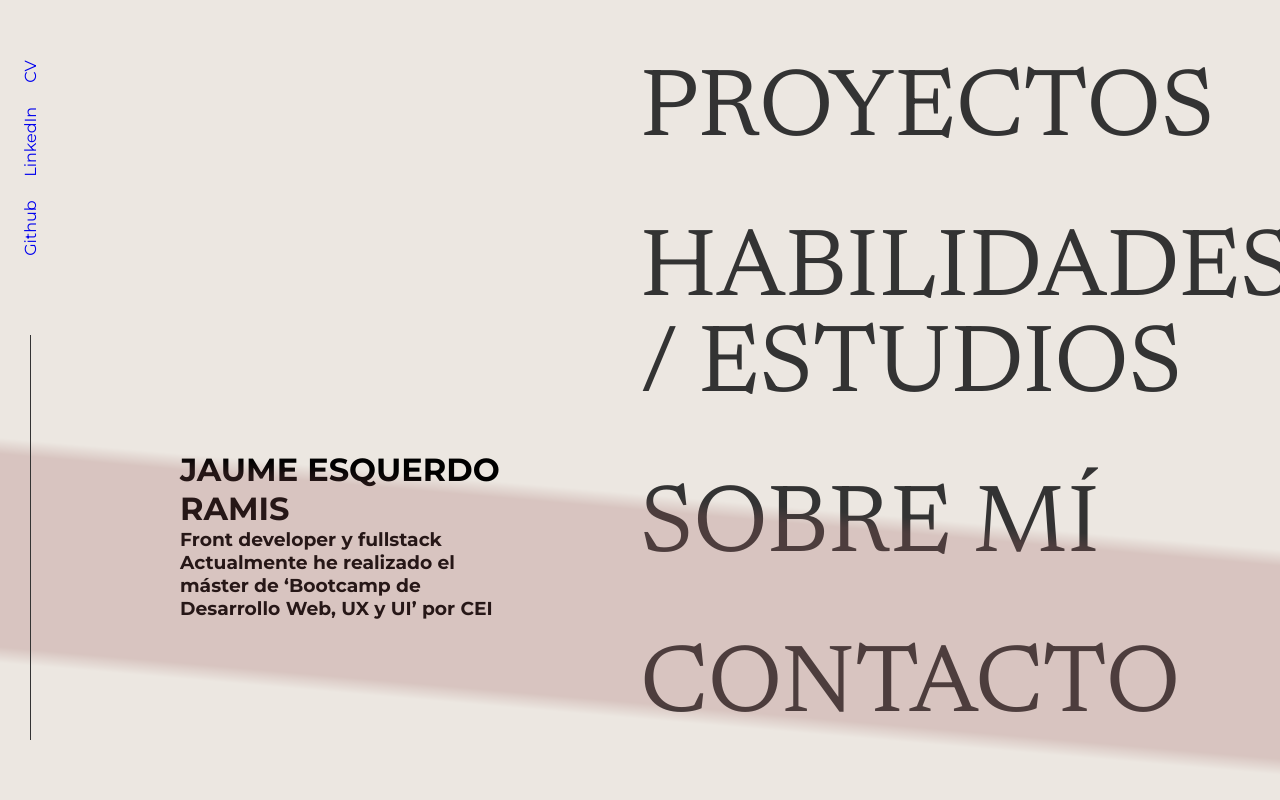
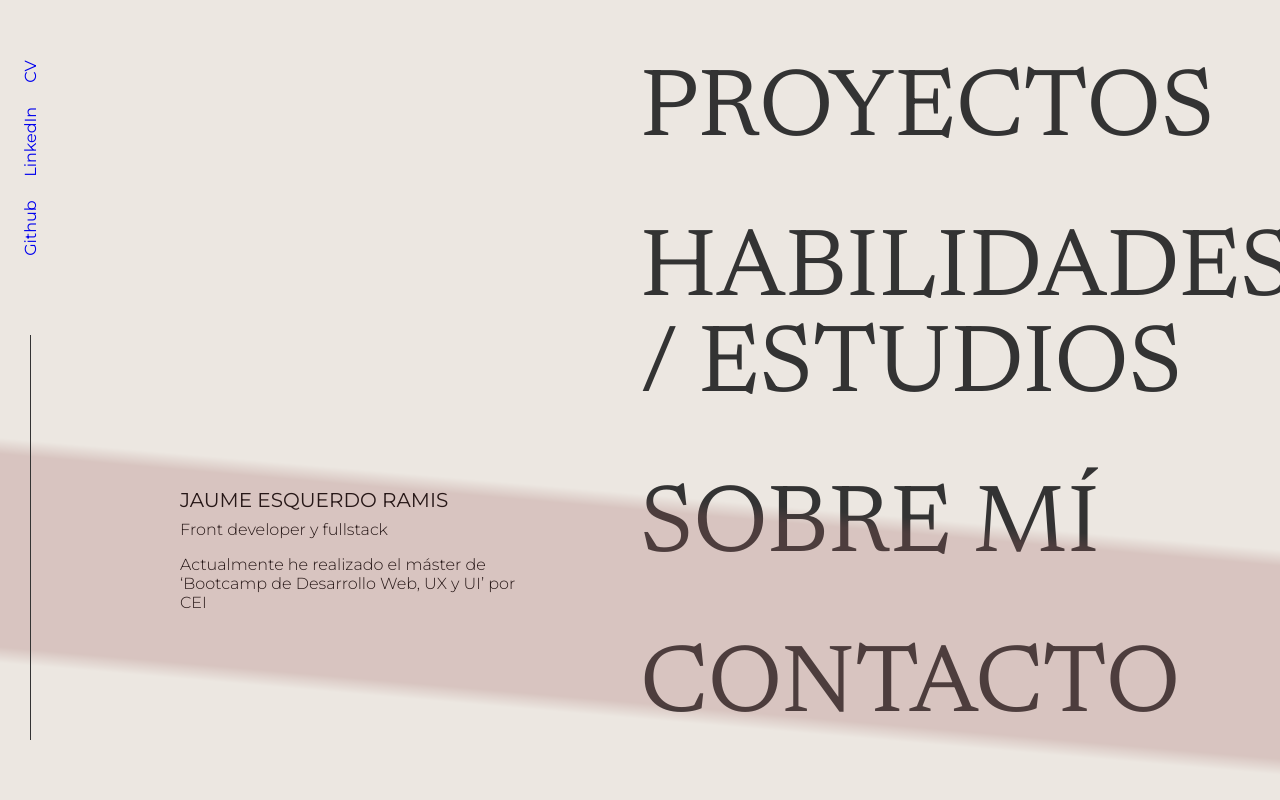
Before and after one commit to JaumeEsquerdo/portfolio-personal, a React (Vite) app in the folder portfolio-jaume/: page / in a window 1280 px wide. Built offline with nearby package versions, Linux system fonts and the light colour scheme; a web font is replaced by a local one.

Commit message:
Update Home.jsx

```diff
--- a/portfolio-jaume/src/pages/Home.jsx
+++ b/portfolio-jaume/src/pages/Home.jsx
@@ -23,9 +23,9 @@ export const Home = () => {
             </div>
 
             <div className="PortfolioPresentation">
-                <h1>JAUME ESQUERDO RAMIS</h1>
-                <h3>Front developer y fullstack</h3>
-                <h3>Actualmente he realizado el máster de ‘Bootcamp de Desarrollo Web, UX y UI’ por CEI</h3>
+                <h1 className="PortfolioPresentation-h1">JAUME ESQUERDO RAMIS</h1>
+                <h3 className="PortfolioPresentation-h3">Front developer y fullstack</h3>
+                <h3 className="PortfolioPresentation-h3">Actualmente he realizado el máster de ‘Bootcamp de Desarrollo Web, UX y UI’ por CEI</h3>
             </div>
 
             <nav className="PortfolioPresentation-nav">
```
